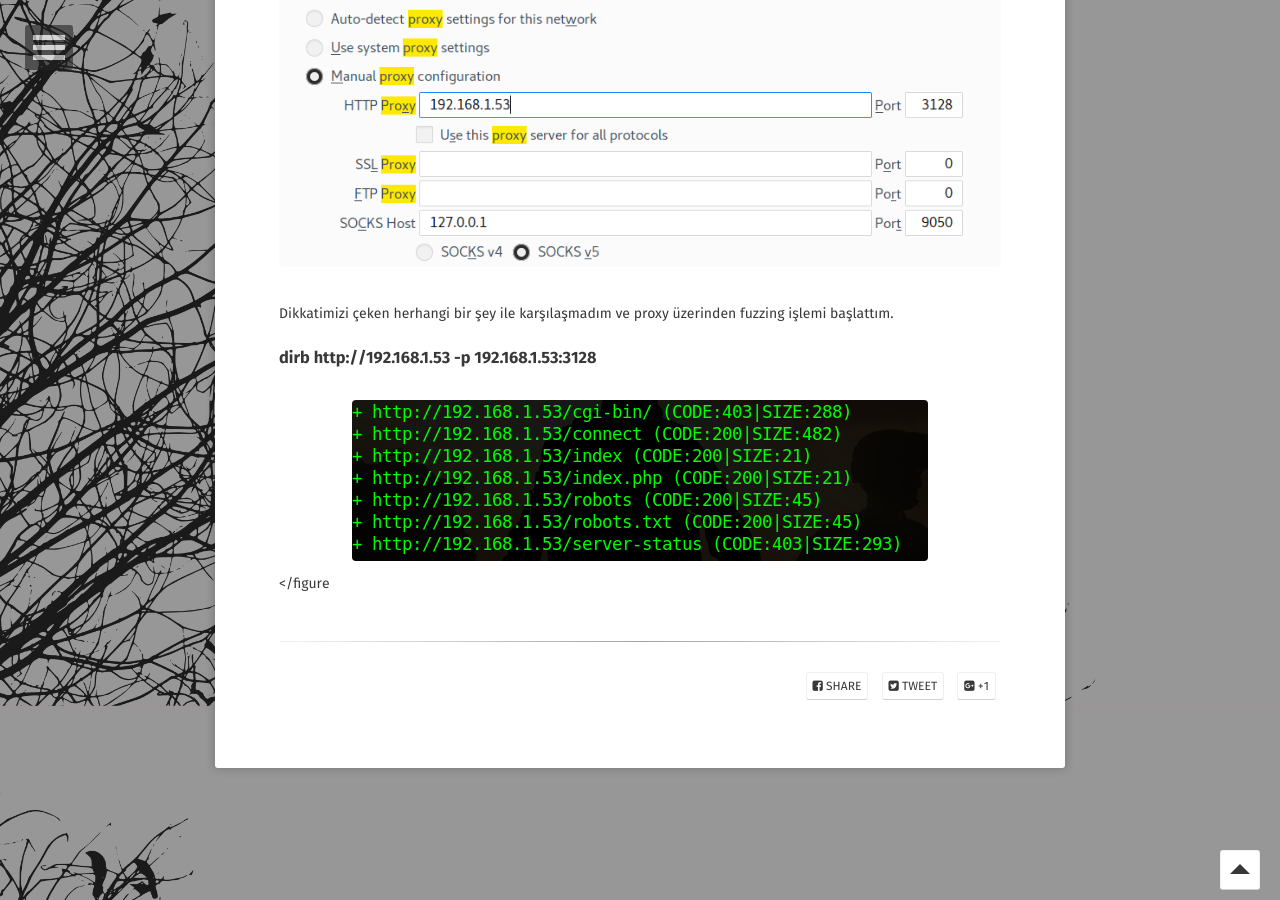
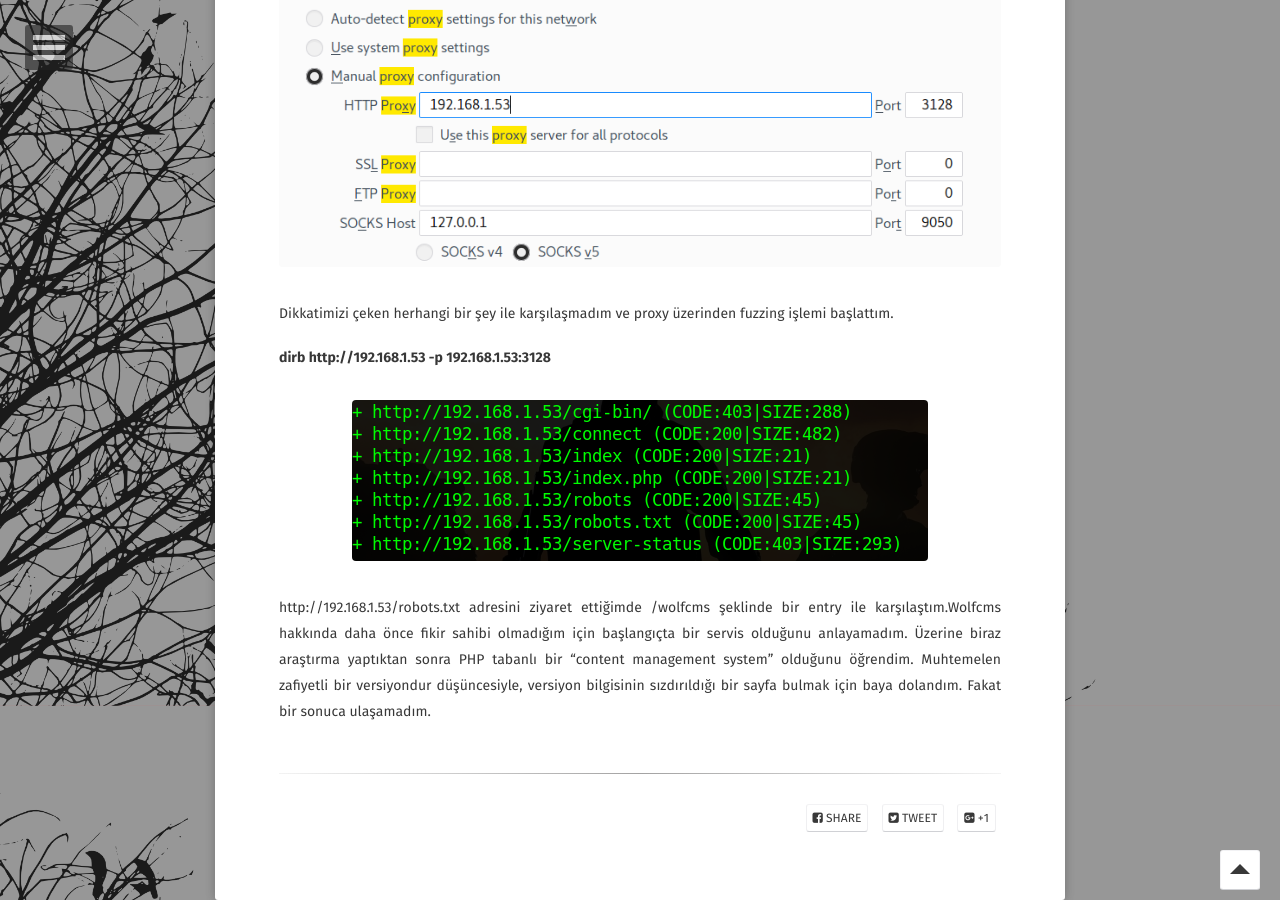
Before and after one commit to burcudemiralp/burcudemiralp.github.io, a Jekyll site: the page built from _posts/2018-06-08-Sick0s:1.1-Writeup.md, in a window 1280 px wide and 900 px high, scrolled down 1094 px. Built offline with Jekyll 4.4.1, drawn with Linux system fonts in a browser that asks for light colours; some web fonts are replaced.

Commit message:
Update 2018-06-08-Sick0s:1.1-Writeup.md

```diff
--- a/_posts/2018-06-08-Sick0s:1.1-Writeup.md
+++ b/_posts/2018-06-08-Sick0s:1.1-Writeup.md
@@ -18,14 +18,15 @@ Ardından basit bir nmap taraması ile açık portları ve üzerinde çalışan
 Aldığım çıktı sonucunda çok mu basit oldu diye düşünmedim değil. Daha geniş bir port aralığını taramaya karar verdim.
 Zaman alan bir tarama olduğu için bu esnada Squid Http Proxy nedir, ne iş yapar diye biraz bakındım. Özet olarak  böyle bir sonuca vardım.
 
-`Squid HTTP,HTTPS,FTP gibi web servisleri için proxy cache yapan aynı zamanda internet çıkışlarını filtreliyerek yönetmeyi       sağlayan bir proxy serverdır.`
+> Squid HTTP,HTTPS,FTP gibi web servisleri için proxy cache yapan aynı zamanda internet çıkışlarını filtreliyerek yönetmeyi       sağlayan bir proxy serverdır.
 
 Bu proxy server üzerinden bir nmap taraması başlatmadan önce, tarayıcıda proxy ayarlarını set edip 80 portuna gitmeyi denedim ve başarılı oldum.
 <figure >
     <img src="/assets/img/sickos/sickosproxy.png">
 </figure>
 Dikkatimizi çeken herhangi bir şey ile karşılaşmadım ve proxy üzerinden fuzzing işlemi başlattım.
-### dirb http://192.168.1.53 -p 192.168.1.53:3128
+#### dirb http://192.168.1.53 -p 192.168.1.53:3128
 <figure >
     <img src="/assets/img/sickos/sickosdirb.png">
-</figure
+</figure>
+http://192.168.1.53/robots.txt adresini ziyaret ettiğimde /wolfcms şeklinde bir entry ile karşılaştım.Wolfcms hakkında daha önce fikir sahibi olmadığım için başlangıçta bir servis olduğunu anlayamadım. Üzerine biraz araştırma yaptıktan sonra PHP tabanlı bir "content management system" olduğunu öğrendim. Muhtemelen zafiyetli bir versiyondur düşüncesiyle, versiyon bilgisinin sızdırıldığı bir sayfa bulmak için baya dolandım. Fakat bir sonuca ulaşamadım.
```
